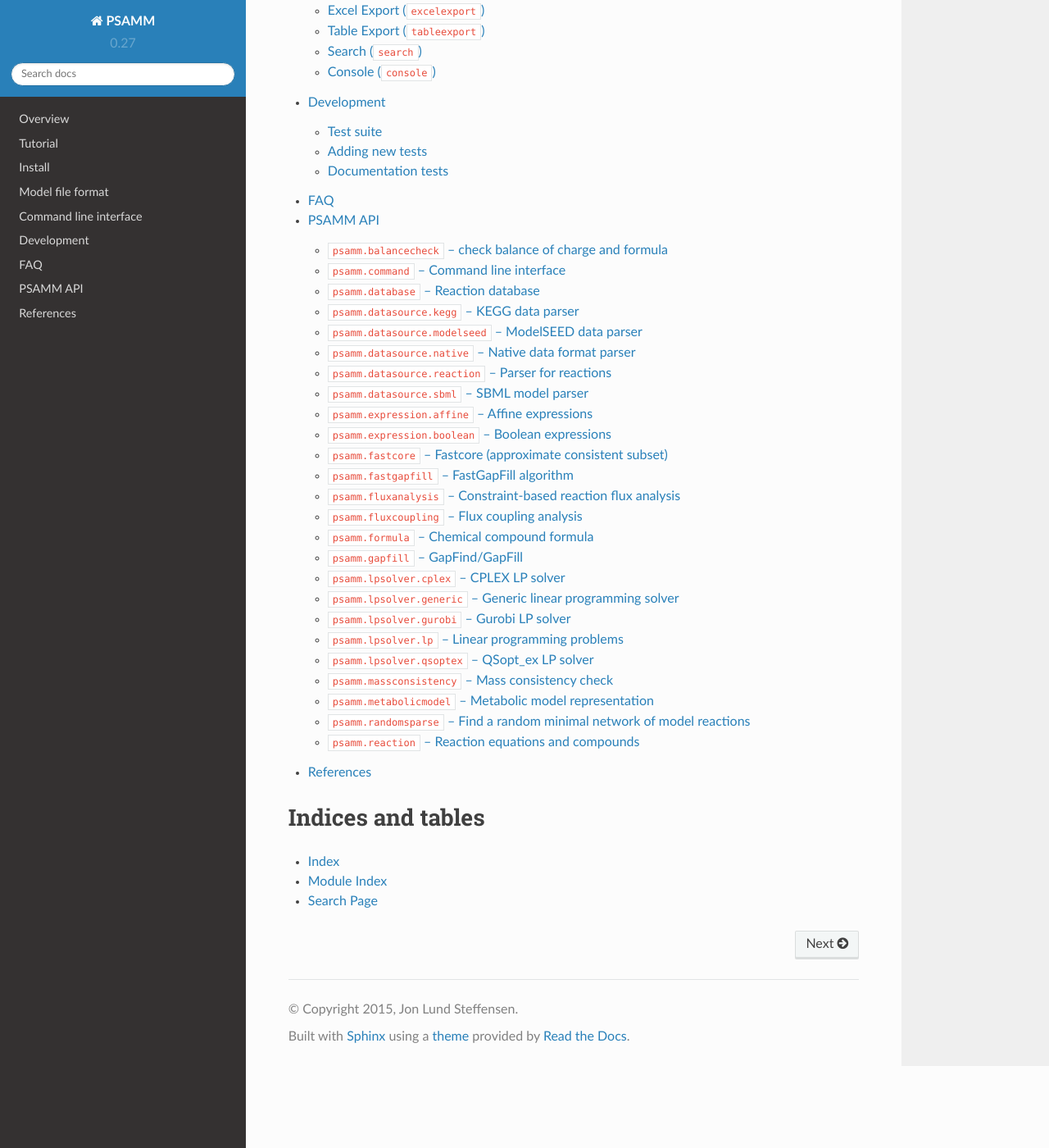
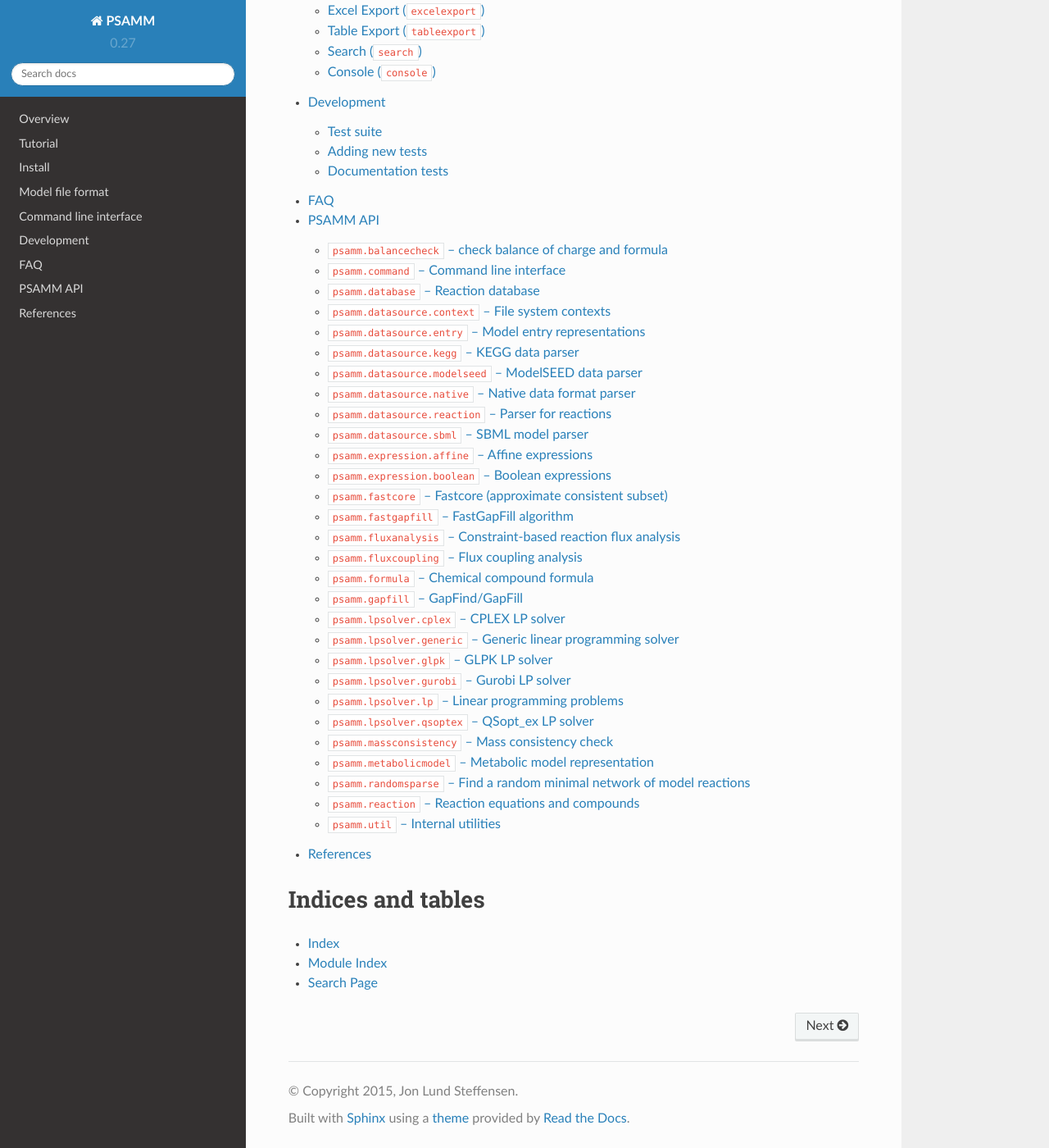
Before and after one commit to zhanglab/psamm, a Sphinx documentation site: the page built from docs/index.rst, in a window 1280 px wide and 1400 px high, scrolled down 1433 px. Shown: the whole window at 82% size. Built offline with Sphinx 7.4.7 and the Read the Docs theme 2.0.0, drawn with Linux system fonts in a browser that asks for light colours.

```diff
--- /dev/null
+++ b/docs/api/datasource_context.rst
@@ -0,0 +1,6 @@
+
+``psamm.datasource.context`` -- File system contexts
+====================================================
+
+.. automodule:: psamm.datasource.context
+   :members:
--- /dev/null
+++ b/docs/api/datasource_entry.rst
@@ -0,0 +1,6 @@
+
+``psamm.datasource.entry`` -- Model entry representations
+=========================================================
+
+.. automodule:: psamm.datasource.entry
+   :members:
--- /dev/null
+++ b/docs/api/lpsolver_glpk.rst
@@ -0,0 +1,6 @@
+
+``psamm.lpsolver.glpk`` -- GLPK LP solver
+============================================
+
+.. automodule:: psamm.lpsolver.glpk
+   :members:
--- /dev/null
+++ b/docs/api/util.rst
@@ -0,0 +1,6 @@
+
+``psamm.util`` -- Internal utilities
+====================================
+
+.. automodule:: psamm.util
+   :members:
--- a/docs/conf.py
+++ b/docs/conf.py
@@ -29,7 +29,7 @@ sys.path.insert(0, os.path.abspath('extensions'))
 
 # Mock optional modules to allow autodoc to run even in the absense of these
 # modules.
-MOCK_MODULES = ['cplex', 'qsoptex', 'gurobipy']
+MOCK_MODULES = ['cplex', 'gurobipy', 'qsoptex', 'swiglpk']
 for module in MOCK_MODULES:
     sys.modules[module] = mock.Mock()
 
```
